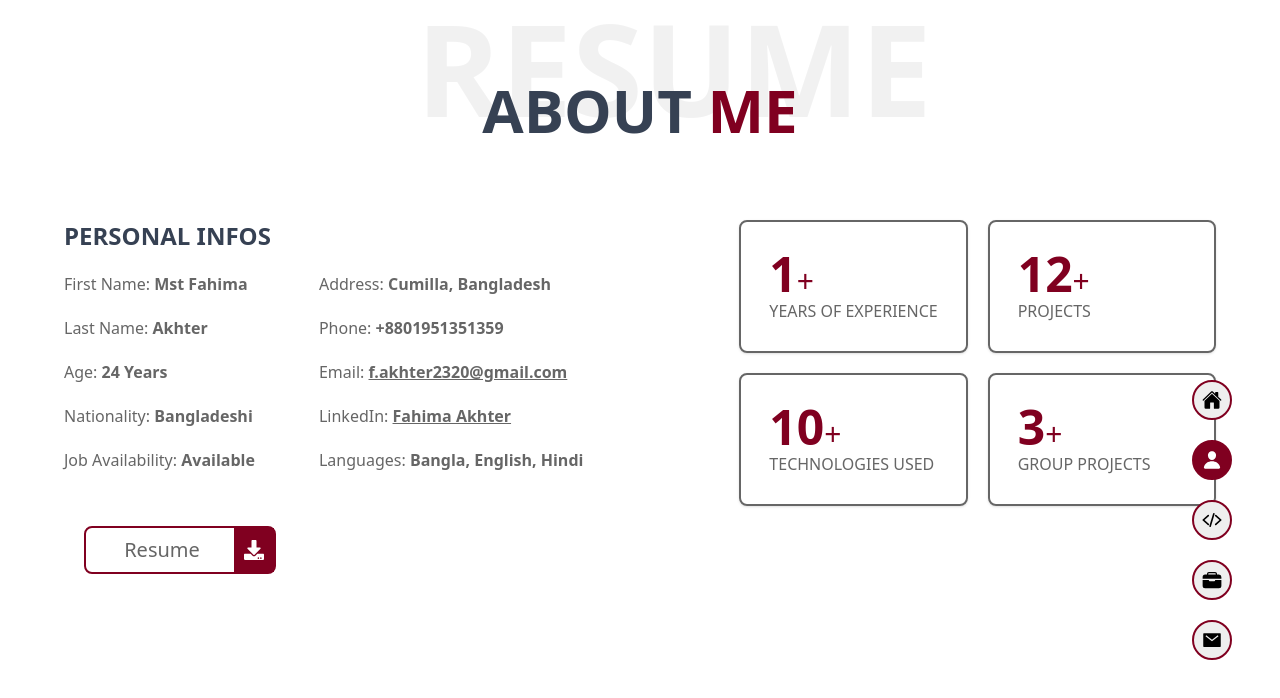
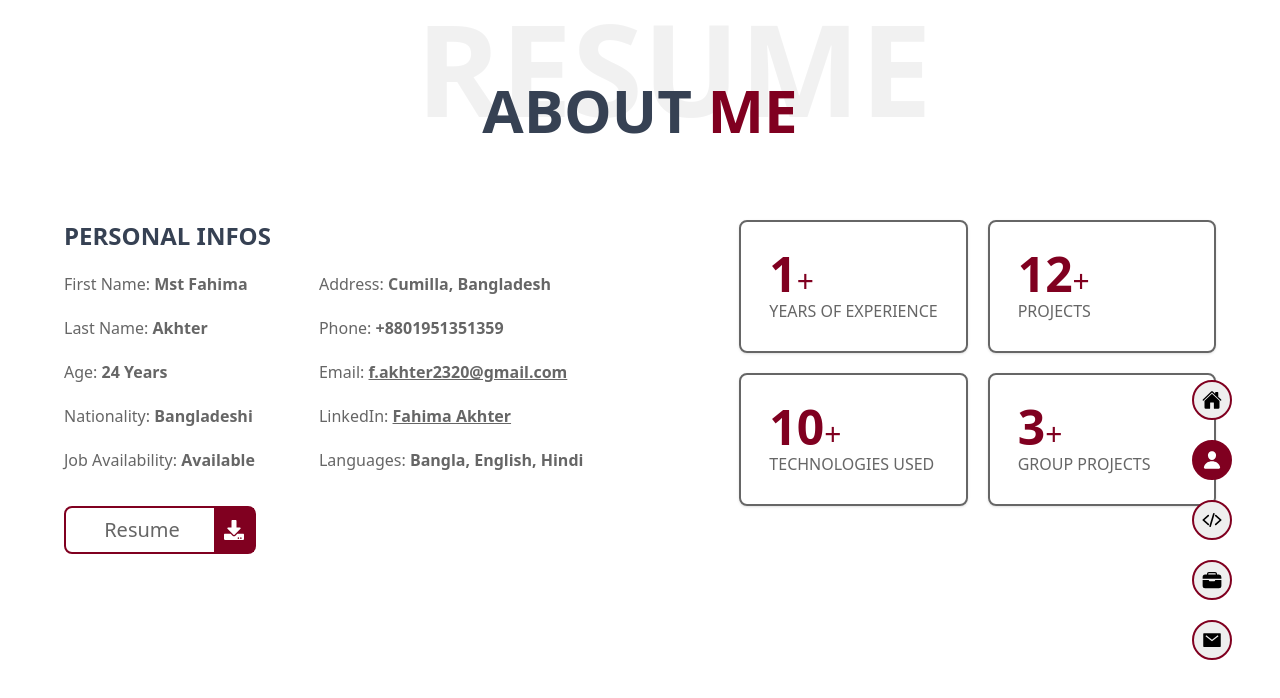
Before and after one commit to Faey2023/portfolio-of-fahima-akhter, a Next.js app: page /about in a window 1280 px wide. Shown: the top 698 px of the page. Built offline with nearby package versions, Linux system fonts and the light colour scheme.

Commit message:
resume download button added with preview

```diff
--- a/src/app/about/page.tsx
+++ b/src/app/about/page.tsx
@@ -1,8 +1,25 @@
+'use client';
+
 import { FaDownload } from 'react-icons/fa';
 import Heading from '@/components/Shared/designs/Heading';
 import Link from 'next/link';
 
 const About = () => {
+  const handleResumeClick = () => {
+    window.open(
+      'https://drive.google.com/file/d/1D6XyXnui35UEbJf5RYBspPoJ4wH8y6Mt/view',
+      '_blank'
+    );
+
+    const link = document.createElement('a');
+    link.href =
+      'https://drive.google.com/u/0/uc?id=1D6XyXnui35UEbJf5RYBspPoJ4wH8y6Mt&export=download';
+    link.download = 'Resume-of-Fahima.pdf';
+    document.body.appendChild(link);
+    link.click();
+    document.body.removeChild(link);
+  };
+
   return (
     <div className="mx-auto max-w-6xl p-10 md:p-0">
       <Heading heading={'About'} small={'me'} title={'Resume'} />
@@ -101,18 +118,15 @@ const About = () => {
           </div>
         </div>
       </div>
-      {/*  */}
-      <Link
-        target="blank"
-        href="https://docs.google.com/document/d/1onRuHtS2L5d4MszIeWUbP0pruhCLaJjwZ4DvvXpk09o/edit?usp=sharing"
+      <button
+        onClick={handleResumeClick}
+        className="group relative box-border h-12 w-48 cursor-pointer rounded-lg border-2 border-[#800020] bg-transparent text-xl text-[#666666]"
       >
-        <button className="group relative m-5 box-border h-12 w-48 cursor-pointer rounded-lg border-2 border-[#800020] bg-transparent text-xl text-[#666666]">
-          <span className="pr-9">Resume</span>
-          <span className="absolute top-0 right-0 flex h-full w-10 items-center justify-center bg-[#800020] px-1 duration-300 group-hover:w-full group-hover:bg-[#800020] group-hover:duration-300">
-            <FaDownload className="text-white" />
-          </span>
-        </button>
-      </Link>
+        <span className="pr-9">Resume</span>
+        <span className="absolute top-0 right-0 flex h-full w-10 items-center justify-center bg-[#800020] px-1 duration-300 group-hover:w-full group-hover:bg-[#800020] group-hover:duration-300">
+          <FaDownload className="text-white" />
+        </span>
+      </button>
     </div>
   );
 };
--- /dev/null
+++ b/src/components/Shared/designs/PageWrapper.tsx
@@ -0,0 +1,26 @@
+'use client';
+
+import { motion, AnimatePresence } from 'framer-motion';
+import { usePathname } from 'next/navigation';
+
+export default function PageWrapper({
+  children,
+}: {
+  children: React.ReactNode;
+}) {
+  const pathname = usePathname();
+
+  return (
+    <AnimatePresence mode="wait">
+      <motion.div
+        key={pathname}
+        initial={{ x: '100%', opacity: 0 }}
+        animate={{ x: 0, opacity: 1 }}
+        exit={{ x: '-100%', opacity: 0 }}
+        transition={{ duration: 0.4, ease: 'easeInOut' }}
+      >
+        {children}
+      </motion.div>
+    </AnimatePresence>
+  );
+}
```
